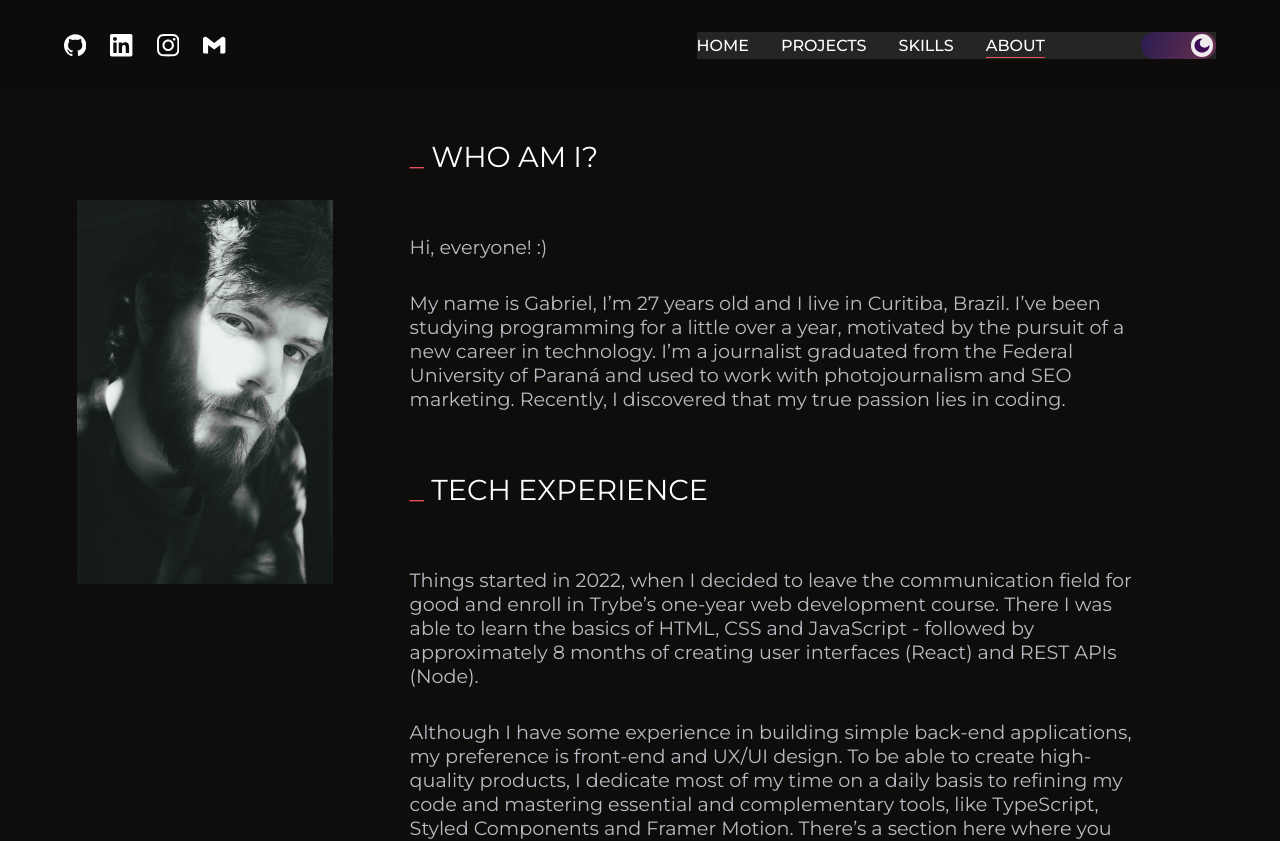
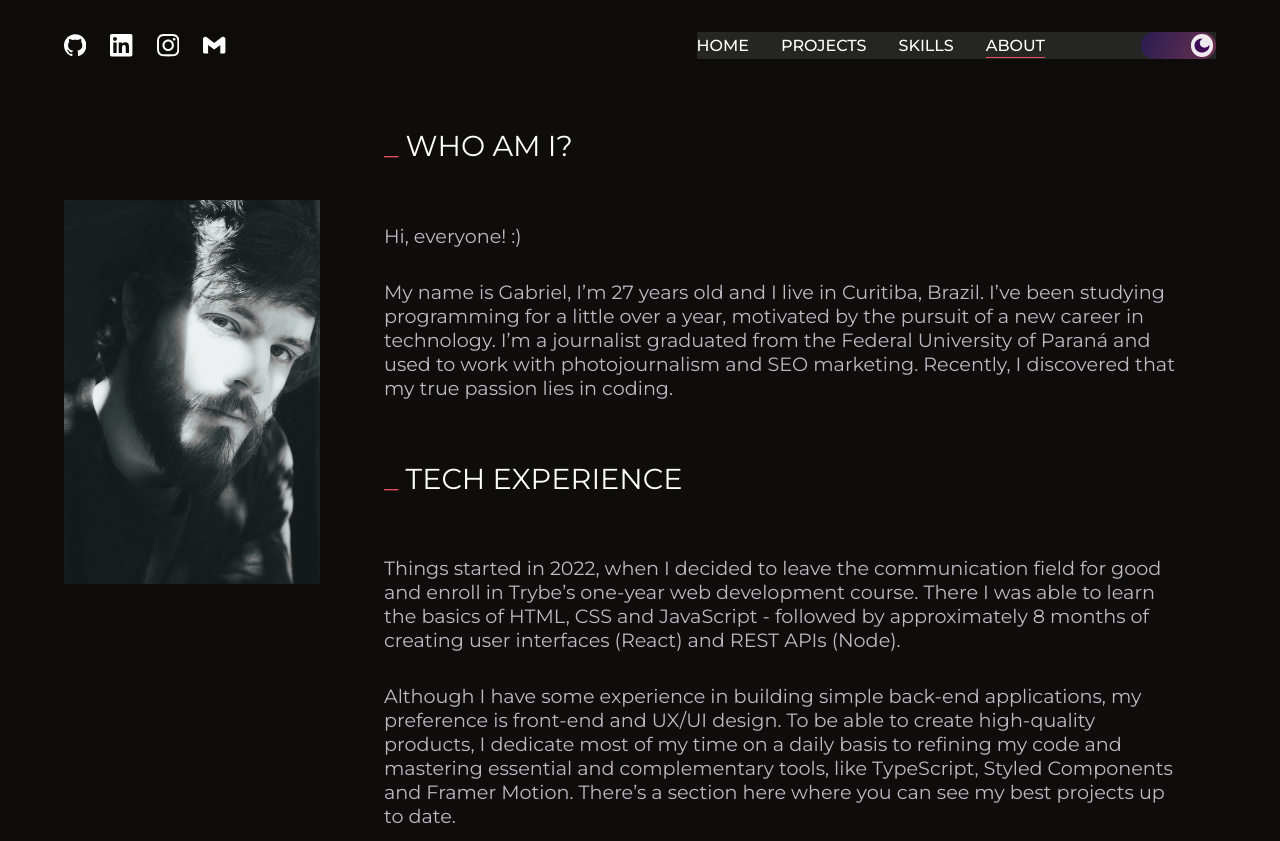
Before and after one commit to gabrielhdn/portfolio, a React (Vite) app: page /about in a window 1280 px wide. Shown: the top 841 px of the page. Built offline with nearby package versions, Linux system fonts and the light colour scheme.

Commit message:
refactor: About - adjusted container's size for both portrait and content. Adjusted page top padding

```diff
--- a/src/pages/About/styles.ts
+++ b/src/pages/About/styles.ts
@@ -18,6 +18,8 @@ export const Container = styled(motion.div)`
   }
 
   @media(min-width: 490px) and (max-width: 1000px) {
+    padding-top: 7rem;
+
     .portrait {
       width: min-content;
       margin: 0 auto;
@@ -31,16 +33,13 @@ export const Container = styled(motion.div)`
     }
   }
 
-
-
   @media(min-width: 1000px) {
     display: flex;
     align-items: center;
-    justify-content: space-evenly;
-    padding-top: 5.7rem;
+    padding-top: 5rem;
 
     .portrait {
-      width: 10%;
+      width: 30%;
       height: 100vh;
 
       display: flex;
@@ -98,7 +97,7 @@ export const Content = styled.div`
   }
 
   @media(min-width: 1000px) {
-    width: 57%;
+    width: 62%;
     padding: 3rem 0;
 
     section {
```
